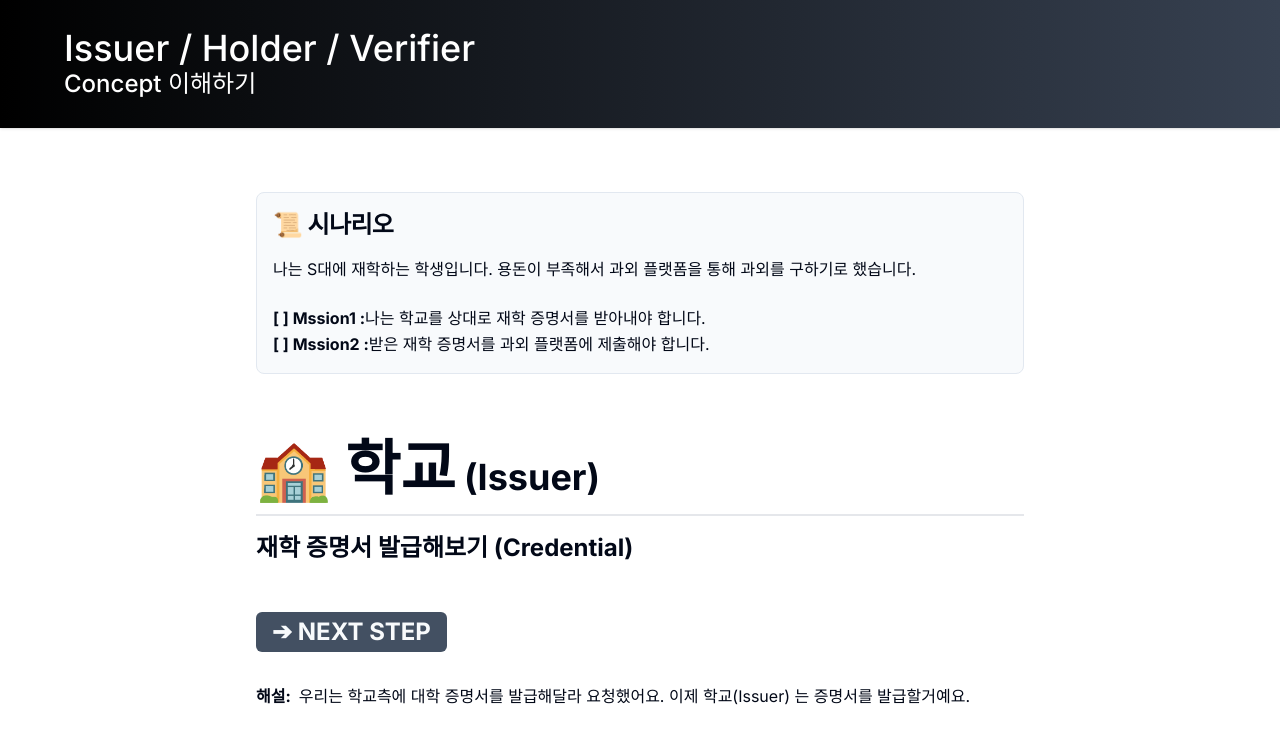
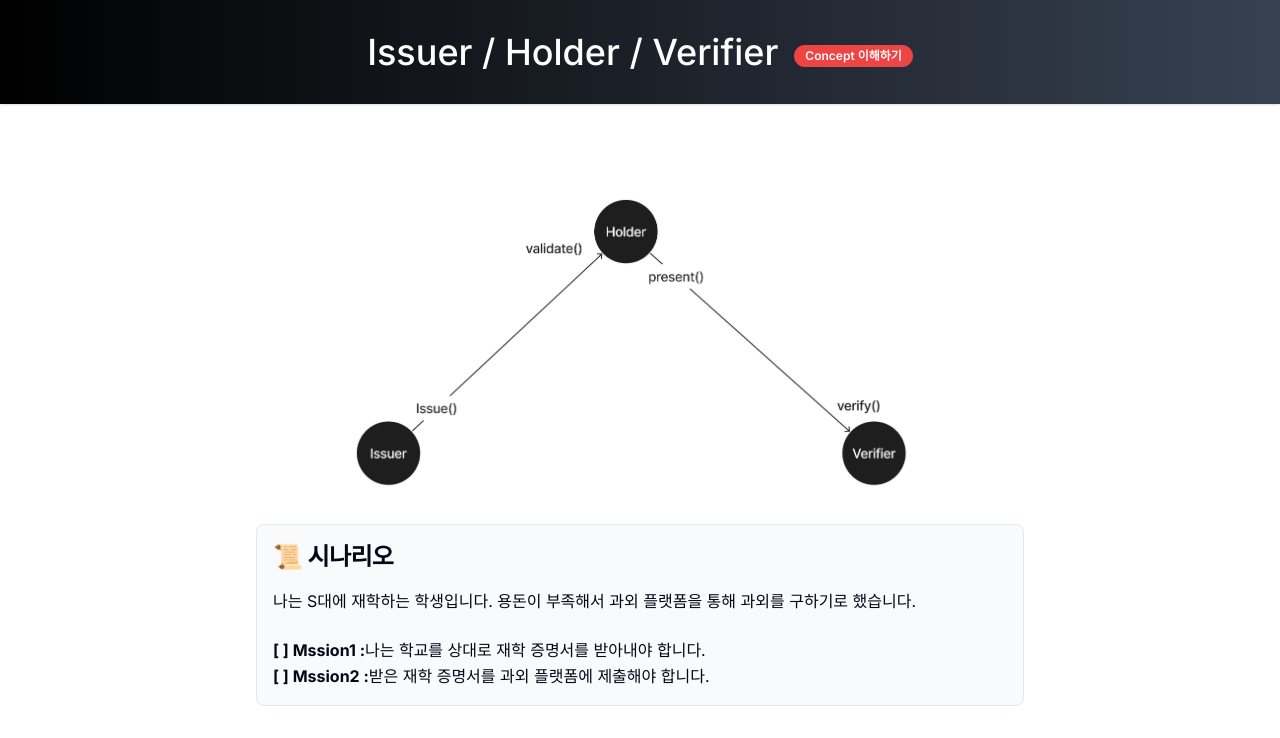
Before and after one commit to yunseorim1116/vc-vp, a Next.js app: page / in a window 1280 px wide. Shown: the top 738 px of the page. Built offline with nearby package versions, Linux system fonts and the light colour scheme.

Commit message:
style: layout change

```diff
--- a/app/page.tsx
+++ b/app/page.tsx
@@ -6,6 +6,7 @@
 import { Loading } from "@/components/common/Loading";
 import { useState } from "react";
 import { Verifier } from "@/components/Verifier";
+import Image from "next/image";
 
 export default function asyncHome() {
   const [step, setStep] = useState("issue");
@@ -34,8 +35,17 @@
   };
 
   return (
-    <main className="flex min-h-screen flex-col items-center justify-between p-24">
+    <main className="flex min-h-screen flex-col items-center justify-between p-24 ">
       <div className="mt-24 w-[48rem]">
+        <div className="flex justify-center items-center mb-8 pr-5">
+          <Image
+            src="/삼.png"
+            layout="intrinsic"
+            alt="sd-vc-concept"
+            width={570} //이미지 원본크기
+            height={381}
+          />
+        </div>
         <Description step={step} />
         {loading ? <Loading /> : <>{renderStepComponent()}</>}
       </div>
--- a/components/layout/Header.tsx
+++ b/components/layout/Header.tsx
@@ -1,9 +1,13 @@
+import { Badge } from "@/components/ui/badge";
+
 const Header = () => {
   return (
-    <header className="z-50 fixed top-0 flex h-32 w-full bg-gradient-to-r from-black to-gray-700 text-base font-medium shadow items-center justify-between text-white">
-      <h1 className="text-4xl m-8 p-8">
+    <header className="fixed top-0 w-full bg-gradient-to-r from-black to-gray-700 text-base font-medium shadow items-center justify-between z-50 text-white">
+      <h1 className="text-4xl m-8 flex justify-center items-center">
         Issuer / Holder / Verifier
-        <p className="text-2xl">Concept 이해하기</p>
+        <Badge className="ml-4 mt-2" variant="destructive">
+          Concept 이해하기
+        </Badge>
       </h1>
     </header>
   );
--- /dev/null
+++ b/components/ui/badge.tsx
@@ -0,0 +1,36 @@
+import * as React from "react"
+import { cva, type VariantProps } from "class-variance-authority"
+
+import { cn } from "@/lib/utils"
+
+const badgeVariants = cva(
+  "inline-flex items-center rounded-full border px-2.5 py-0.5 text-xs font-semibold transition-colors focus:outline-none focus:ring-2 focus:ring-ring focus:ring-offset-2",
+  {
+    variants: {
+      variant: {
+        default:
+          "border-transparent bg-primary text-primary-foreground hover:bg-primary/80",
+        secondary:
+          "border-transparent bg-secondary text-secondary-foreground hover:bg-secondary/80",
+        destructive:
+          "border-transparent bg-destructive text-destructive-foreground hover:bg-destructive/80",
+        outline: "text-foreground",
+      },
+    },
+    defaultVariants: {
+      variant: "default",
+    },
+  }
+)
+
+export interface BadgeProps
+  extends React.HTMLAttributes<HTMLDivElement>,
+    VariantProps<typeof badgeVariants> {}
+
+function Badge({ className, variant, ...props }: BadgeProps) {
+  return (
+    <div className={cn(badgeVariants({ variant }), className)} {...props} />
+  )
+}
+
+export { Badge, badgeVariants }
```
Also changed, not shown: public/삼.png (added).
